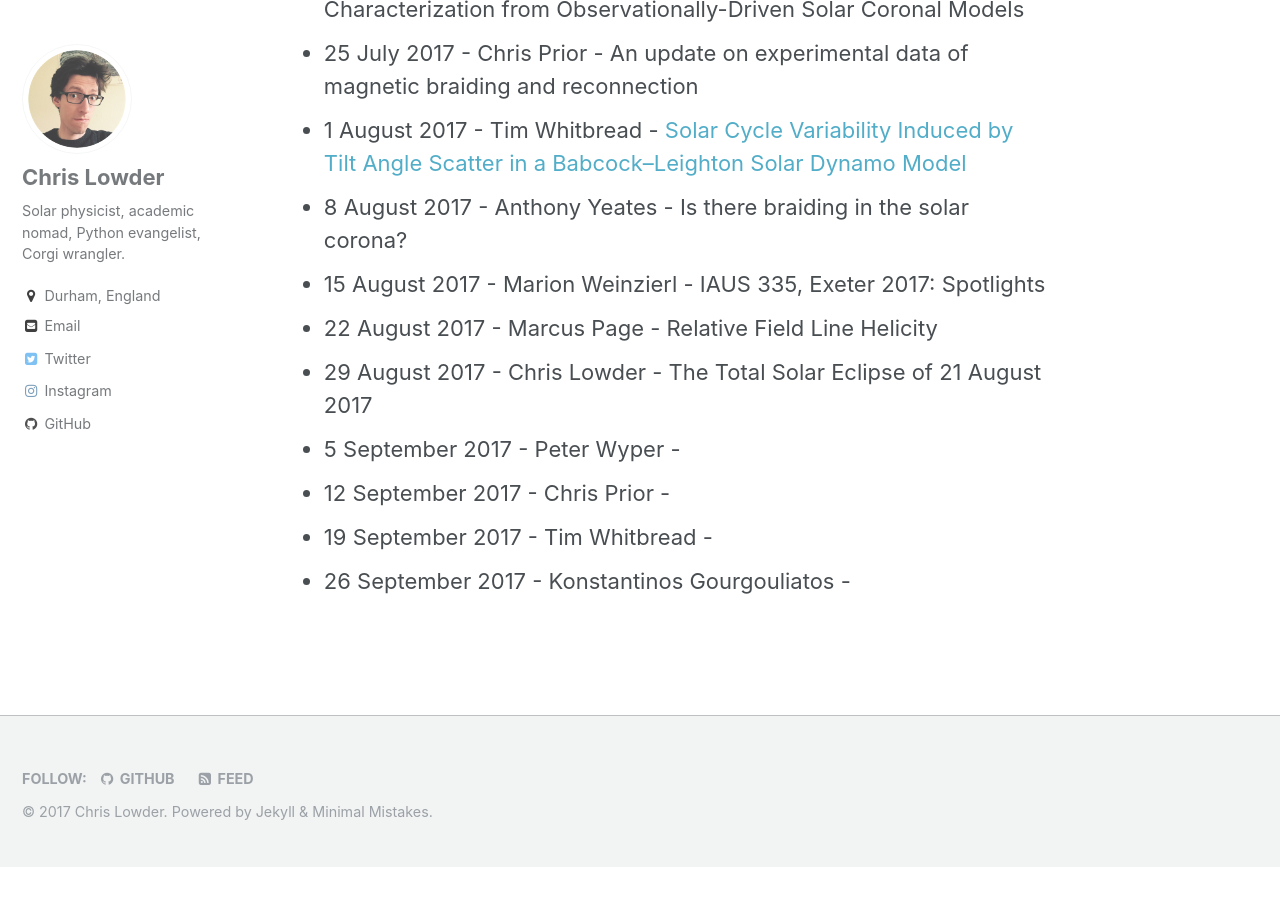
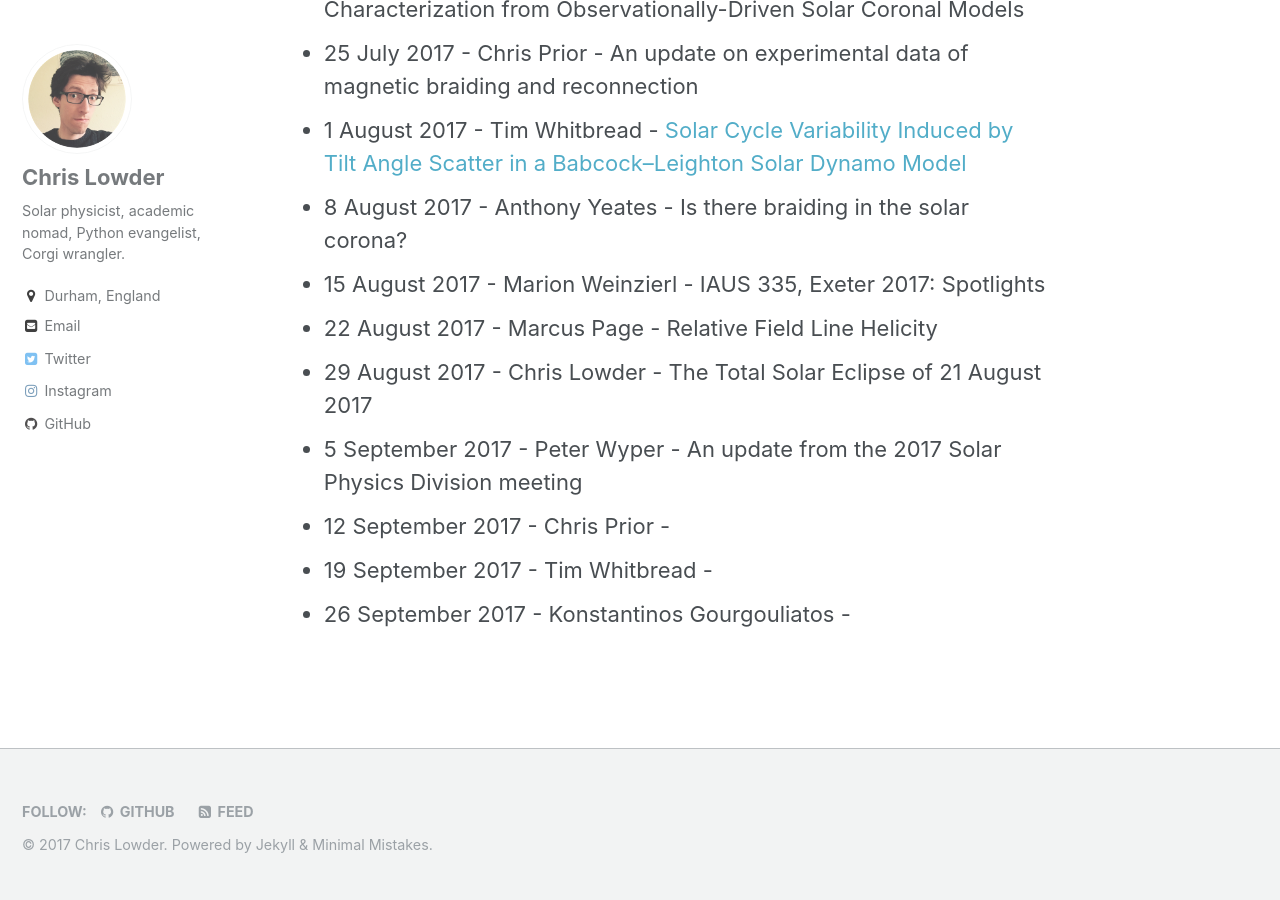
Before and after one commit to lowderchris/lowderchris.github.io, a Jekyll site: the page built from _pages/mhd-seminar.md, in a window 1280 px wide and 900 px high, scrolled down 1329 px. Built offline with Jekyll 4.4.1, drawn with Linux system fonts in a browser that asks for light colours; before the commit the page ends 2196 px from its top, so only the background shows below that.

Commit message:
Updated MHD seminar list

```diff
--- a/_pages/mhd-seminar.md
+++ b/_pages/mhd-seminar.md
@@ -25,7 +25,7 @@ Our research group conducts a regular series of seminars to highlight research o
 - 15 August 2017 - Marion Weinzierl - IAUS 335, Exeter 2017: Spotlights
 - 22 August 2017 - Marcus Page - Relative Field Line Helicity
 - 29 August 2017 - Chris Lowder - The Total Solar Eclipse of 21 August 2017
-- 5 September 2017 - Peter Wyper -
+- 5 September 2017 - Peter Wyper - An update from the 2017 Solar Physics Division meeting
 - 12 September 2017 - Chris Prior -
 - 19 September 2017 - Tim Whitbread -
 - 26 September 2017 - Konstantinos Gourgouliatos -
```
